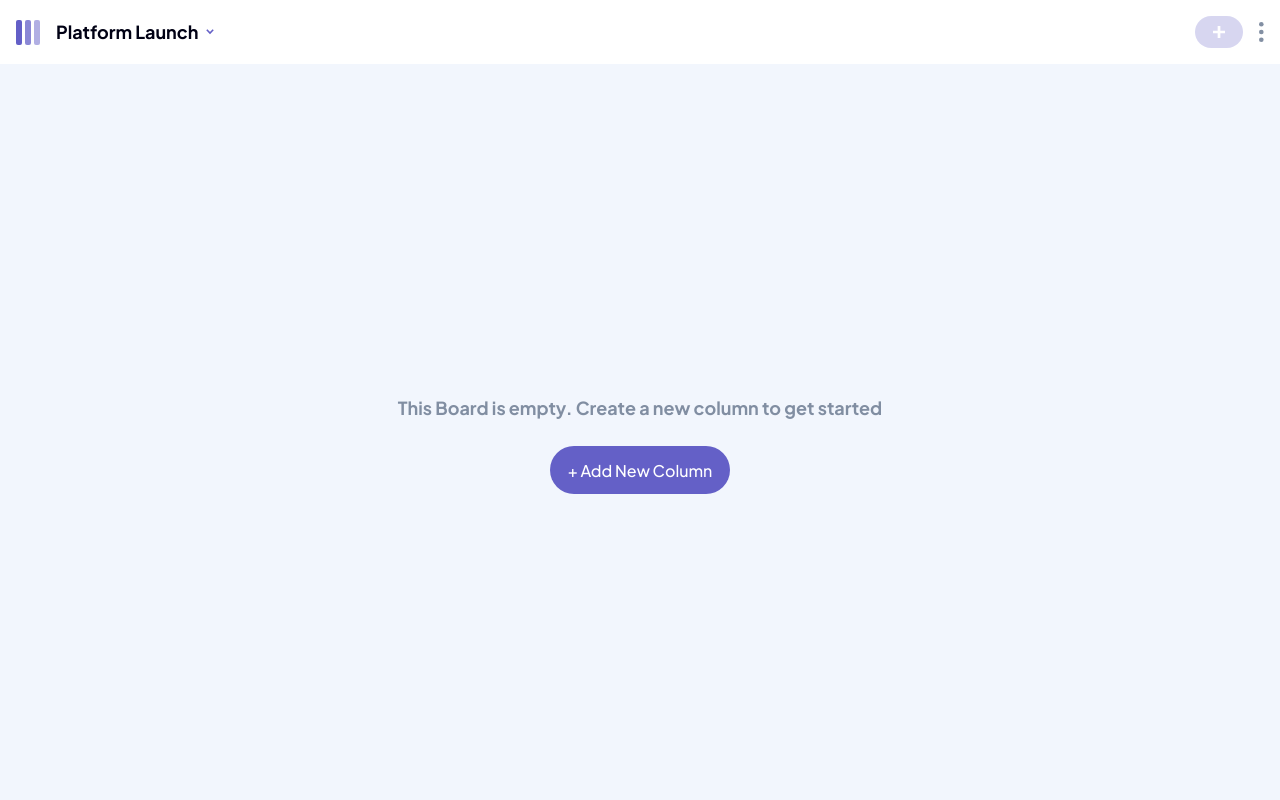
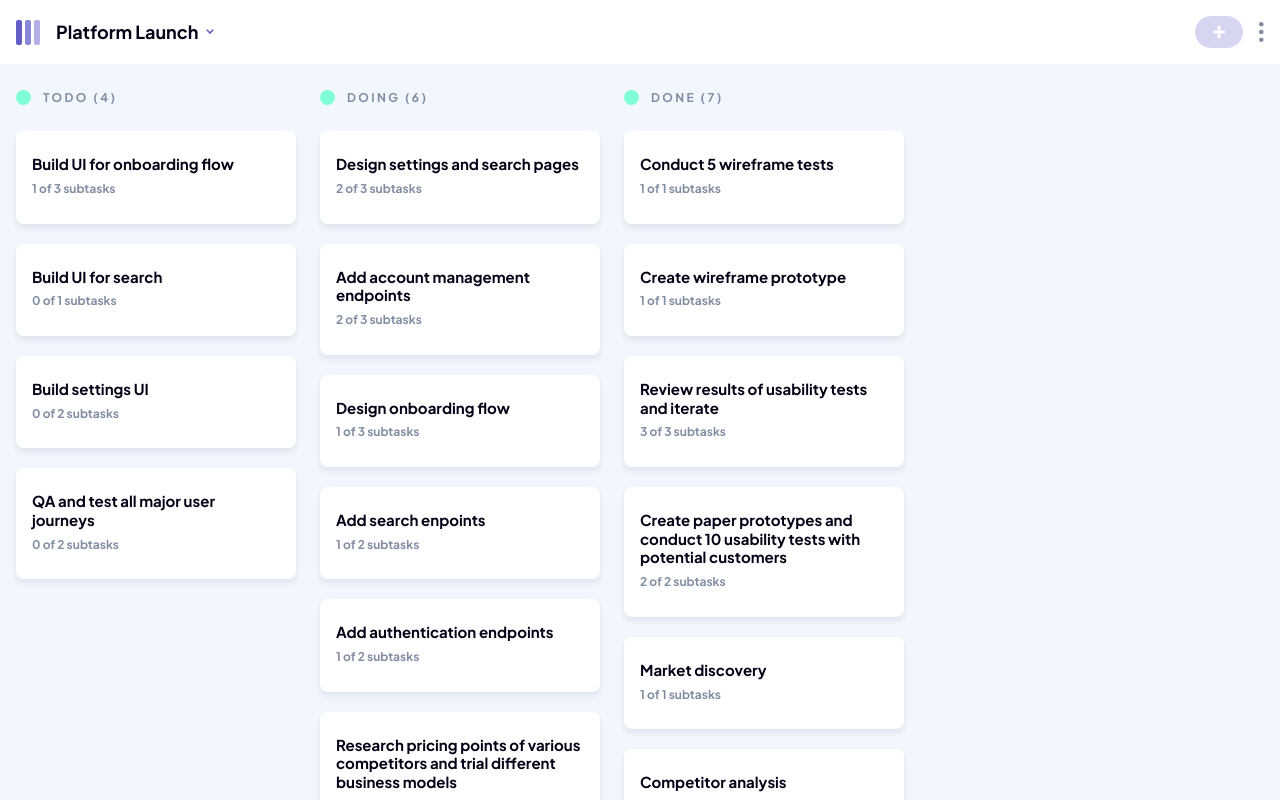
Before and after one commit to kevinndlc/kanban-task-management-web-app, a Vue app: page / in a window 1280 px wide. Built offline with nearby package versions, Linux system fonts and the light colour scheme.

Commit message:
Feat: Board + Tasks components

```diff
--- a/src/App.vue
+++ b/src/App.vue
@@ -19,12 +19,13 @@ console.log(data);
 @import './assets/base.scss';
 
 #app {
-  min-height: 100%;
+  height: 100%;
   display: grid;
   grid-template-rows: auto 1fr;
 }
 
 .main {
   padding: 1.5rem 1rem 0;
+  overflow: auto;
 }
 </style>
--- a/src/assets/base.scss
+++ b/src/assets/base.scss
@@ -59,6 +59,7 @@ body {
   text-rendering: optimizeLegibility;
   -webkit-font-smoothing: antialiased;
   -moz-osx-font-smoothing: grayscale;
+  // overflow: hidden;
 }
 
 h1,
--- a/src/components/KanbanBoard.vue
+++ b/src/components/KanbanBoard.vue
@@ -1,15 +1,24 @@
 <script setup lang="ts">
-import PrimaryButton from '@/components/PrimaryButton.vue'
+import PrimaryButton from '@/components/PrimaryButton.vue';
+import KanbanColumn from '@/components/KanbanColumn.vue';
+import type { BoardIntf } from '@/interfaces';
 
 defineProps<{
   board: BoardIntf;
-}>()
+}>();
 </script>
 
 <template>
-  <div class="board__no-column">
+  <div v-if="board.columns.length === 0" class="board__no-column">
     <p>This Board is empty. Create a new column to get started</p>
     <PrimaryButton>+ Add New Column</PrimaryButton>
+  </div>
+  <div v-else class="board__columns">
+    <KanbanColumn
+      v-for="column of board.columns"
+      :key="column.name"
+      :column="column"
+    />
   </div>
 </template>
 
@@ -28,4 +37,9 @@ defineProps<{
     text-align: center;
   }
 }
+
+.board__columns {
+  display: flex;
+  gap: 1.5rem;
+}
 </style>
--- /dev/null
+++ b/src/components/KanbanColumn.vue
@@ -0,0 +1,54 @@
+<script setup lang="ts">
+import type { BoardColumnIntf } from '@/interfaces';
+import TaskCard from './icons/TaskCard.vue';
+
+defineProps<{
+  column: BoardColumnIntf
+}>()
+</script>
+
+<template>
+  <div class="column">
+    <header class="column__header">
+      <div class="column__color"></div>
+      <span class="column__title">{{ column.name }} ({{ column.tasks.length}})</span>
+    </header>
+    <div class="column__tasks">
+      <TaskCard v-for="task of column.tasks" :key="task.title" :task="task" />
+    </div>
+  </div>
+</template>
+
+<style scoped lang="scss">
+  .column {
+    flex-basis: 17.5rem;
+    flex-shrink: 0;
+
+    &__header {
+      display: flex;
+      align-items: center;
+      gap: 0.75rem;
+      margin-bottom: 1.5rem;
+    }
+
+    &__color {
+      width: 15px;
+      aspect-ratio: 1;
+      border-radius: 50%;
+      background-color: aquamarine;
+    }
+
+    &__title {
+      text-transform: uppercase;
+      font-size: 0.75rem;
+      letter-spacing: 2.4px;
+      font-weight: 700;
+    }
+
+    &__tasks {
+      display: flex;
+      flex-direction: column;
+      gap: 1.25rem;
+    }
+  }
+</style>
--- /dev/null
+++ b/src/components/icons/TaskCard.vue
@@ -0,0 +1,39 @@
+<script setup lang="ts">
+import type { TaskIntf } from '@/interfaces'
+
+defineProps<{
+  task: TaskIntf;
+}>()
+</script>
+
+<template>
+  <div class="task">
+    <h2 class="task__title">{{ task.title }}</h2>
+    <span class="task__subtask-count">{{ task.subtasks.filter(task => task.isCompleted ).length}} of {{ task.subtasks.length }} subtasks</span>
+  </div>
+</template>
+
+<style scoped lang="scss">
+  .task {
+    background-color: var(--color-foreground);
+    border-radius: 0.5rem;
+    padding-inline: 1rem;
+    padding-block: 1.5rem;
+    box-shadow: 0px 4px 6px rgba(54, 78, 126, 0.1);
+    cursor: pointer;
+    transition: transform 0.3s ease-out;
+
+    &:hover {
+      transform: scale(1.05);
+    }
+
+    &__title {
+      font-size: calc(15rem / 16);
+    }
+
+    &__subtask-count {
+      font-size: 0.75rem;
+      font-weight: 700;
+    }
+  }
+</style>
--- /dev/null
+++ b/src/interfaces/index.ts
@@ -0,0 +1 @@
+export * from './Board.interface';
```
Also changed, not shown: src/interfaces/Board.interface.ts (added, +23 -0 lines). Lines whose indentation alone changed are shown as unchanged.
